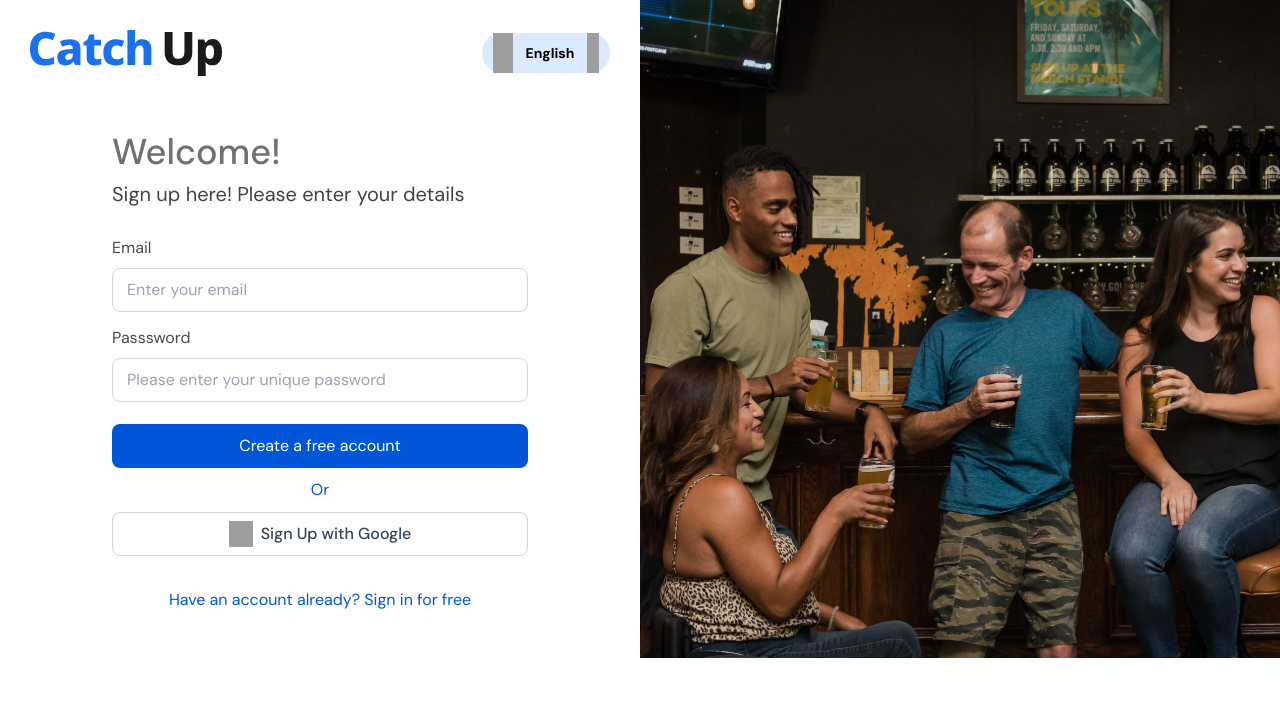
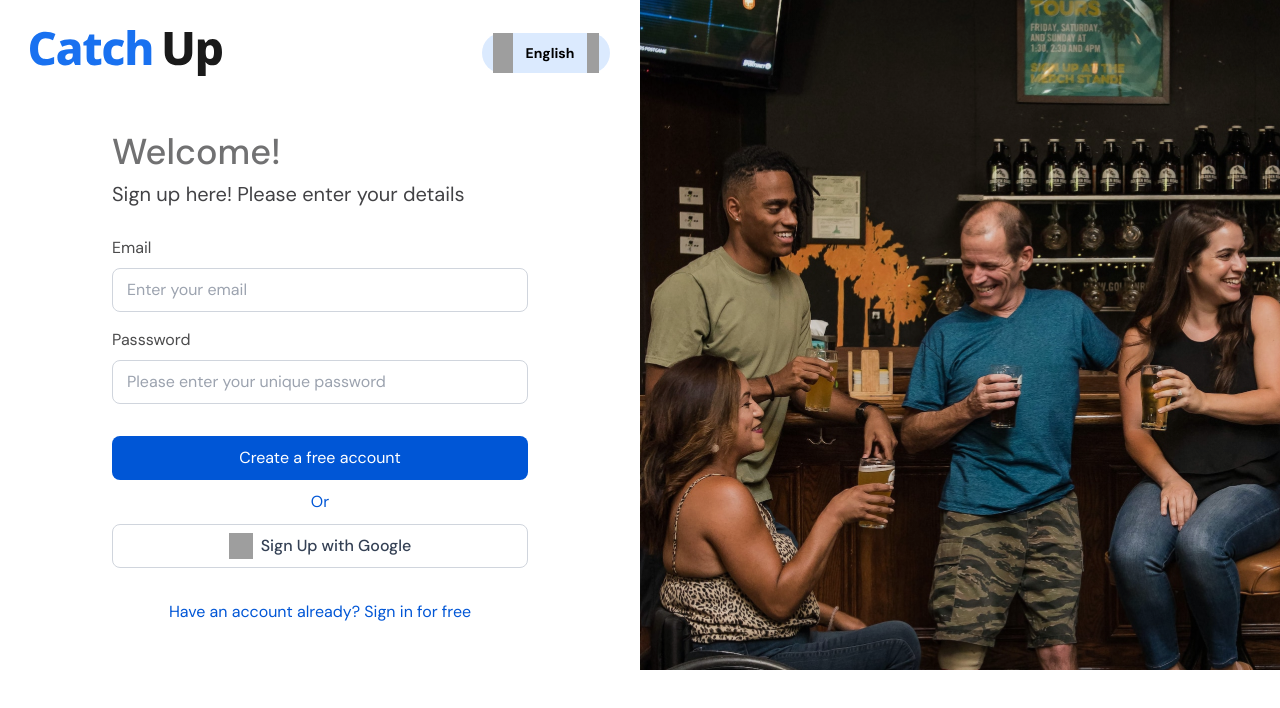
Before and after one commit to workshopapps/dinnerwithfriends.web, a React (Create React App) app: page /sign_up in a window 1280 px wide. Shown: the top 708 px of the page. Built offline with nearby package versions, Linux system fonts and the light colour scheme; grey boxes are pictures that could not be loaded; a web font is replaced by a local one.

Commit message:
FRO-authentication: fixed image styling

```diff
--- a/src/pages/signUp/index.jsx
+++ b/src/pages/signUp/index.jsx
@@ -15,7 +15,7 @@ const SignUp = () => {
 
   return (
     <div className='w-full mx-auto tablet:flex tablet:justify-center'>
-      <div className='w-full h-full bg-white tablet:w-6/12 tablet:p-3.5 mx-auto '>
+      <div className=' w-full h-full bg-white tablet:w-6/12 tablet:p-3.5 mx-auto '>
         <header className=' w-full flex justify-between items-center px-4 pt-4 mt-3.5 tablet:mt-0'>
           <img className='w-32 tablet:w-48' src={catchup} alt="logo of app" />
           <div className='px-1 rounded-[20px] w-24 tablet:w-32 tablet:h-10 h-[32px]  bg-blue-100 flex justify-around items-center'>
@@ -31,28 +31,31 @@ const SignUp = () => {
           <p className='mt-2 text-[#424245] text-base tablet:text-xl'>Sign up here! Please enter your details</p>
           <form onSubmit={handleSubmit(onSubmit)} className=' mt-7 text-[#4B4B4C] font-normal [&>input]:mt-2 [&>input]:w-full [&>input]:mb-3.5'>
 
+            <div className='relative w-full mb-4'>
               <label className='pt-3.5' htmlFor="email">Email</label><br />
 
               <input
               style={{border: errors.email ? '1px solid red': '1px solid #D0D5DD'}}
-            className='focus:outline-none   h-11 p-3.5 rounded-lg' type="text" name="email" placeholder="Enter your email"
+              className='focus:outline-none mt-2 w-full h-11 p-3.5 rounded-lg' type="text" name="email" placeholder="Enter your email"
               {...register("email",
               {required: true, pattern: /^(([^<>()\[\]\\.,;:\s@"]+(\.[^<>()\[\]\\.,;:\s@"]+)*)|(".+"))@((\[[0-9]{1,3}\.[0-9]{1,3}\.[0-9]{1,3}\.[0-9]{1,3}\])|(([a-zA-Z\-0-9]+\.)+[a-zA-Z]{2,}))$/ })}
               />
-            {errors.email && <p className='text-sm mb-4' style={{color: 'red'}}>Please enter a valid email</p>}
+              {errors.email && <p className='right-0 bottom-[-37px] italic absolute text-sm mb-4' style={{color: 'red'}}>Please enter a valid email</p>}
+            </div>
 
 
+            <div className='relative w-full mb-4'>
               <label htmlFor="password">Passsword</label><br />
 
               <input
               style={{border: errors.password ? '1px solid red': '1px solid #D0D5DD'}}
-            className='focus:outline-none h-11 p-3.5 rounded-lg'  type="password" name="password" placeholder="Please enter your unique password"
+              className='focus:outline-none mt-2 w-full h-11 p-3.5 rounded-lg'  type="password" name="password" placeholder="Please enter your unique password"
               {...register("password", {required: true})}/>
-            {errors.password && <p className='text-sm mb-4' style={{color: 'red'}}>Password must not be empty</p>}
+              {errors.password && <p className='right-0 bottom-[-37px] italic absolute text-sm mb-4' style={{color: 'red'}}>Password must not be empty</p>}
+            </div>
 
 
-
-            <button className=' mt-2 text-white bg-[#0056D6] w-full h-11 rounded-lg' type="submit">Create a free account</button>
+            <button className=' transition ease-in duration-200 hover:bg-[#66A3FF] mt-4 text-white bg-[#0056D6] w-full h-11 rounded-lg' type="submit">Create a free account</button>
 
             </form>
 
@@ -67,7 +70,7 @@ const SignUp = () => {
 
         </div>
       </div>
-      <div className="hidden tablet:block tablet:w-6/12 h-[658px] bg-cover bg-gray-100" style={{backgroundImage: `linear-gradient(115deg, rgba(0,0,0,0.1), rgba(0,0,0,0.1)), url(${image})`}}></div>
+      <div className="hidden tablet:block tablet:w-6/12 h-[670px] bg-cover bg-gray-100" style={{backgroundImage: `linear-gradient(115deg, rgba(0,0,0,0.1), rgba(0,0,0,0.1)), url(${image})`}}></div>
     </div>
   )
 }
```
Lines whose indentation alone changed are shown as unchanged.
